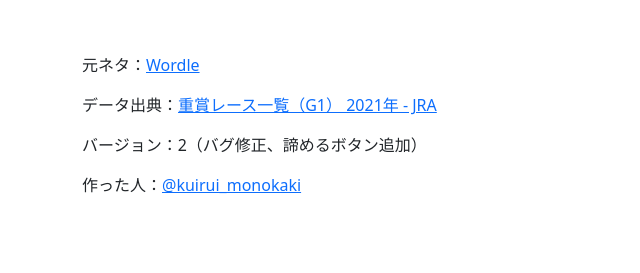
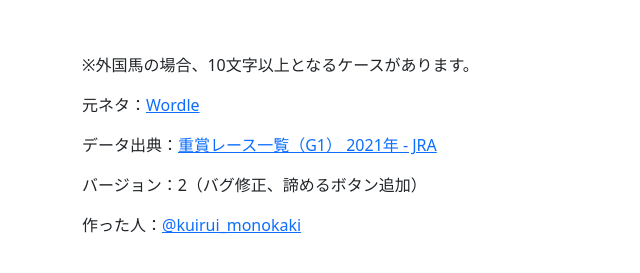
Before and after one commit to kuramiya/Umardle, a plain HTML site: page index.html in a window 1280 px wide. Shown: the part 295-568 px from the top of the page, without its empty margins (0-640 px from the left). Drawn offline with nearby package versions, Linux system fonts and the light colour scheme.

Commit message:
文字数に関する注意書きを追加

```diff
--- a/index.html
+++ b/index.html
@@ -104,6 +104,7 @@
           </div>
           <div class="row">
             <div class="col">
+              <p>※外国馬の場合、10文字以上となるケースがあります。</p>
               <p>元ネタ：<a href="https://www.powerlanguage.co.uk/wordle/">Wordle</a></p>
               <p>データ出典：<a href="https://www.jra.go.jp/datafile/seiseki/replay/2021/g1.html">重賞レース一覧（G1） 2021年 - JRA</a></p>
               <p>バージョン：2（バグ修正、諦めるボタン追加）</p>
```
